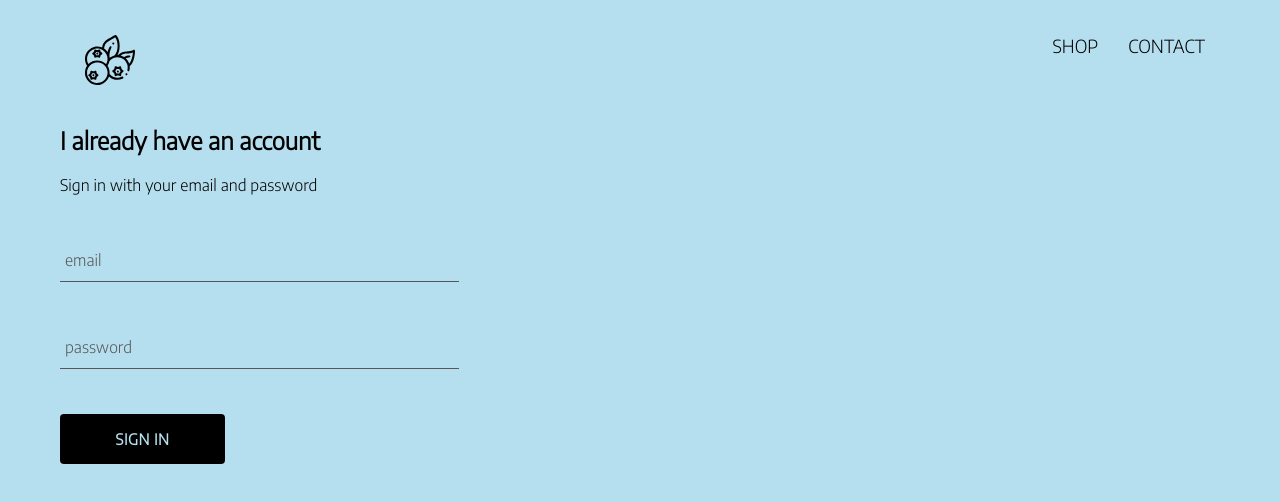
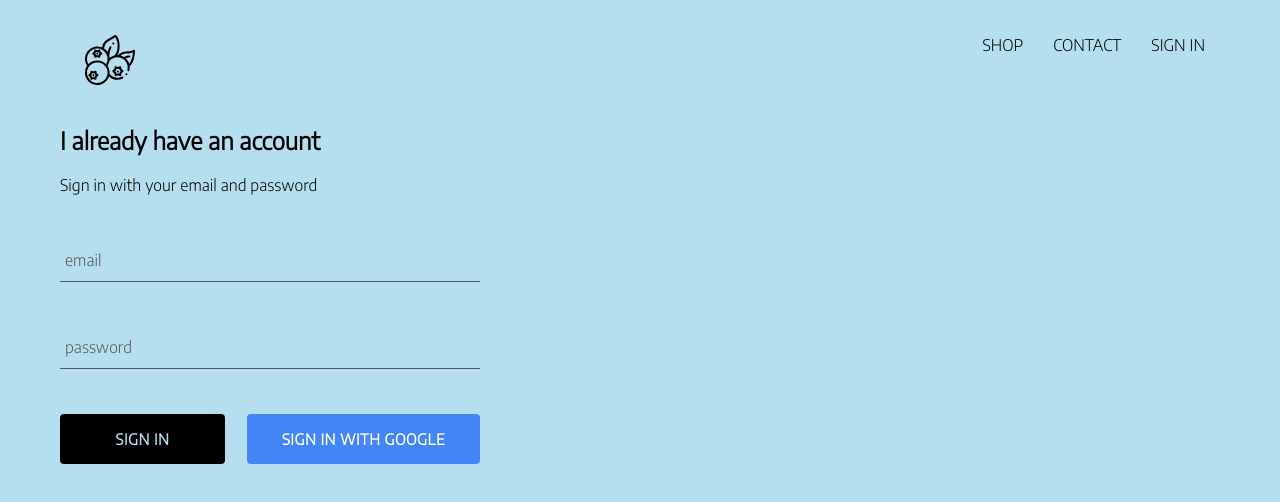
Before and after one commit to edcas21/ecommerce-clothing-store, a React (Create React App) app: page /signin in a window 1280 px wide. Shown: the top 502 px of the page. Built offline with nearby package versions, Linux system fonts and the light colour scheme; no server answers.

Commit message:
Implemented firebase and sign in component with sign in with google option

```diff
--- a/package.json
+++ b/package.json
@@ -6,6 +6,7 @@
     "@testing-library/jest-dom": "^5.11.4",
     "@testing-library/react": "^11.1.0",
     "@testing-library/user-event": "^12.1.10",
+    "firebase": "^8.3.0",
     "node-sass": "^5.0.0",
     "react": "^17.0.1",
     "react-dom": "^17.0.1",
--- a/src/App.css
+++ b/src/App.css
@@ -9,3 +9,7 @@
     color: black;
     font-size: large;
 }
+
+* {
+    box-sizing: border-box;
+}
--- a/src/App.js
+++ b/src/App.js
@@ -1,25 +1,49 @@
-import React from 'react';
-import { Switch, Route } from 'react-router-dom';
+import { React, Component } from "react";
+import { Switch, Route } from "react-router-dom";
 
-import './App.css';
+import "./App.css";
 
-import HomePage from './components/pages/homepage/homepage.component';
-import ShopPage from './components/pages/shop/shop.component';
-import Header from './components/header/header.component';
-import SignInAndSignUpPage from './components/pages/sign-in-and-sign-up/sign-in-and-sign-up.component';
+import HomePage from "./components/pages/homepage/homepage.component";
+import ShopPage from "./components/pages/shop/shop.component";
+import Header from "./components/header/header.component";
+import SignInAndSignUpPage from "./components/pages/sign-in-and-sign-up/sign-in-and-sign-up.component";
+import { auth } from "./firebase/firebase.utils.js";
 
+export default class App extends Component {
 
-function App() {
+  constructor() {
+    super();
+
+    this.state = {
+      currentUser: null
+    };
+  }
+
+  unsubscribeFromAuth = null
+
+  componentDidMount() {
+    // Open subscription between firebase and the application
+    this.unsubscribeFromAuth = auth.onAuthStateChanged( user => {
+      this.setState({ currentUser: user })
+
+      console.log(user);
+    });
+  }
+
+  componentWillUnmount() {
+    this.unsubscribeFromAuth();
+  }
+
+  render() {
     return (
       <div>
-      <Header />
+        <Header currentUser={this.state.currentUser} />
         <Switch>
-        <Route exact path='/' component={HomePage} />
-        <Route path='/shop' component={ShopPage} />
-        <Route path='/signin' component={SignInAndSignUpPage} />
+          <Route exact path="/" component={HomePage} />
+          <Route path="/shop" component={ShopPage} />
+          <Route path="/signin" component={SignInAndSignUpPage} />
         </Switch>
       </div>
     );
   }
-
-export default App;
+}
--- a/src/components/custom-button/custom-button.component.jsx
+++ b/src/components/custom-button/custom-button.component.jsx
@@ -2,9 +2,9 @@
 
 import './custom-button.styles.scss';
 
-const CustomButton = ({ children, ...otherProps }) => (
+const CustomButton = ({ children, isGoogleSignIn, ...otherProps }) => (
 
-    <button className='custom-button' { ...otherProps }>
+    <button className={ `${isGoogleSignIn ? 'google-sign-in': ''} custom-button` } { ...otherProps }>
         {children}
     </button>
 
--- a/src/components/custom-button/custom-button.styles.scss
+++ b/src/components/custom-button/custom-button.styles.scss
@@ -20,4 +20,14 @@
     color: black;
     border: 1px solid black;
   }
+
+  &.google-sign-in {
+    background-color: #4285f4;
+    color: white;
+
+    &:hover {
+      background-color: #2a64c2;
+      border: none;
+    }
+  }
 }
--- a/src/components/form-input/form-input.component.jsx
+++ b/src/components/form-input/form-input.component.jsx
@@ -10,9 +10,9 @@
             label ?
             // If so, then render a label
             // In terms of the classname add 'shrink' css class selector when user start typing
-            (<lable className={ `${otherProps.value.length ? 'shrink' : ''} form-input-label` }>
+            (<label className={ `${otherProps.value.length ? 'shrink' : ''} form-input-label` }>
                 {label}
-            </lable>)
+            </label>)
             // Otherwise just move on
             : null
         }
--- a/src/components/header/header.component.jsx
+++ b/src/components/header/header.component.jsx
@@ -3,8 +3,9 @@
 
 import './header.styles.scss';
 import { ReactComponent as Logo } from '../../assets/blueberries.svg';
+import { auth } from "../../firebase/firebase.utils.js";
 
-const Header = () => (
+const Header = ({currentUser}) => (
     <div className='header'>
         <Link className='logo-container' to='/'>
             <Logo className='logo' />
@@ -18,6 +19,12 @@
             <Link className='option' to='/shop'>
                 CONTACT
             </Link>
+            {
+                currentUser ?
+                <div className='option' onClick={() => auth.signOut()}>SIGN OUT</div>
+                :
+                <Link className='option' to='/signin'>SIGN IN</Link>
+            }
         </div>
 
     </div>
--- a/src/components/header/header.styles.scss
+++ b/src/components/header/header.styles.scss
@@ -25,6 +25,8 @@
 
     .option {
       padding: 10px 15px;
+      font-size: 16px;
+      cursor: pointer;
     }
   }
 }
--- a/src/components/sign-in/sign-in.component.jsx
+++ b/src/components/sign-in/sign-in.component.jsx
@@ -4,6 +4,8 @@
 
 import FormInput from '../form-input/form-input.component';
 import CustomButton from '../custom-button/custom-button.component';
+
+import { signInWithGoogle } from '../../firebase/firebase.utils.js';
 
 export default class SignIn extends Component {
 
@@ -53,8 +55,10 @@
                         label='password'
                         required
                     />
-
-                    <CustomButton { ...this.props }>Sign In</CustomButton>
+                    <div className='buttons'>
+                        <CustomButton type='submit'>Sign In</CustomButton>
+                        <CustomButton onClick={signInWithGoogle} isGoogleSignIn>Sign in with Google</CustomButton>
+                    </div>
 
                 </form>
             </div>
--- a/src/components/sign-in/sign-in.styles.scss
+++ b/src/components/sign-in/sign-in.styles.scss
@@ -1,9 +1,14 @@
 .sign-in {
-    width: 30vw;
+  width: 420px;
+  display: flex;
+  flex-direction: column;
+
+  .title {
+    margin: 10px 0;
+  }
+
+  .buttons {
     display: flex;
-    flex-direction: column;
-
-    .title {
-        margin: 10px 0;
-    }
+    justify-content: space-between;
+  }
 }
--- /dev/null
+++ b/src/firebase/firebase.utils.js
@@ -0,0 +1,31 @@
+import firebase from "firebase/app";
+import "firebase/firestore";
+import "firebase/auth";
+
+const config = {
+  apiKey: "AIzaSyAWE1GCQLdT6-fjIHmTtrhYJGB3FlcF5wI",
+  authDomain: "blubrry-db.firebaseapp.com",
+  projectId: "blubrry-db",
+  storageBucket: "blubrry-db.appspot.com",
+  messagingSenderId: "237742195175",
+  appId: "1:237742195175:web:16ee8534af6ec1b0f33d42",
+  measurementId: "G-S8L0PG7TSS",
+};
+
+// Initialize firebase db with the details in the config
+firebase.initializeApp(config);
+
+// Bring in auth and make it available to class wanting to use it
+export const auth = firebase.auth();
+// Bring in firestore
+export const firestore = firebase.firestore();
+
+// Initialize auth provider
+const provider = new firebase.auth.GoogleAuthProvider();
+provider.setCustomParameters({ prompt: 'select_account' });
+
+// Initialize sign in method and pass in provider
+export const signInWithGoogle = () => auth.signInWithPopup(provider);
+
+// In case there's something else needed from the library
+export default firebase;
```
Also changed, not shown: 1 other file (tests, documents, lock files or other folders). Lines whose indentation alone changed are shown as unchanged.
